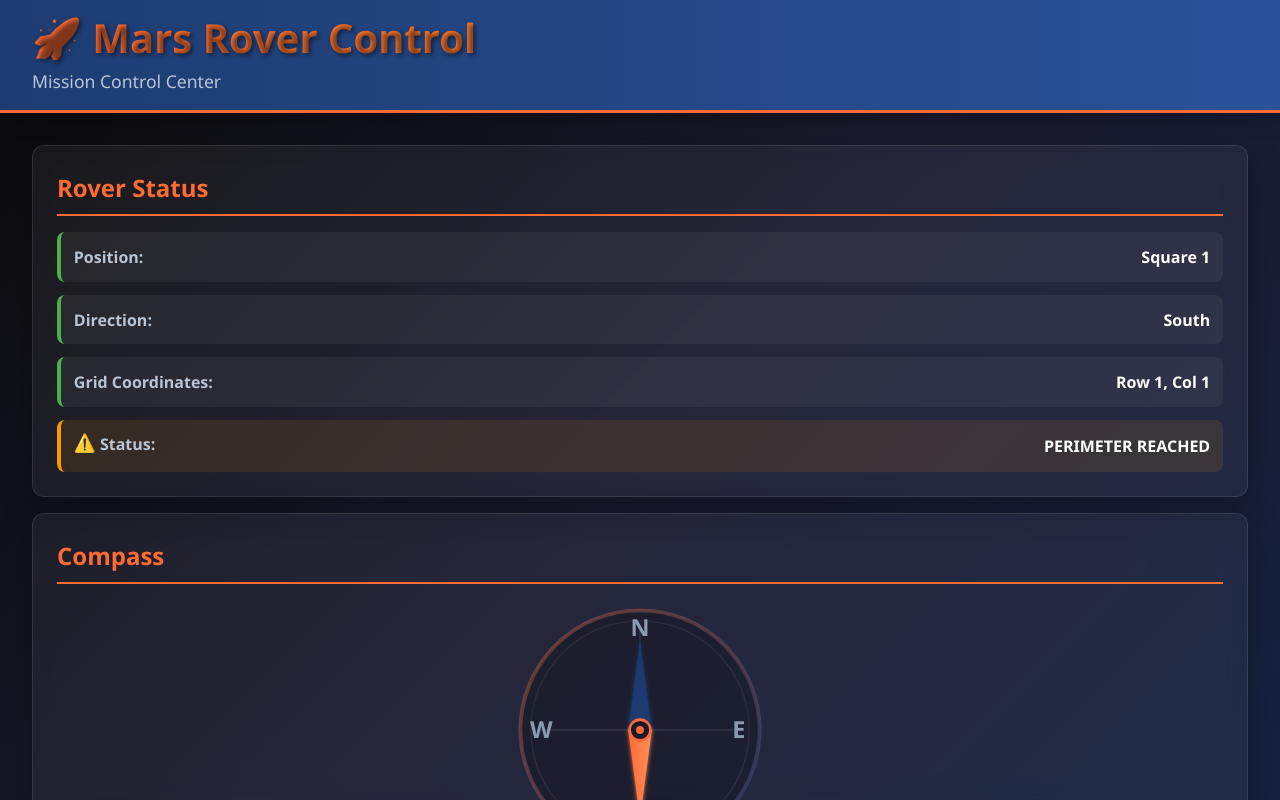
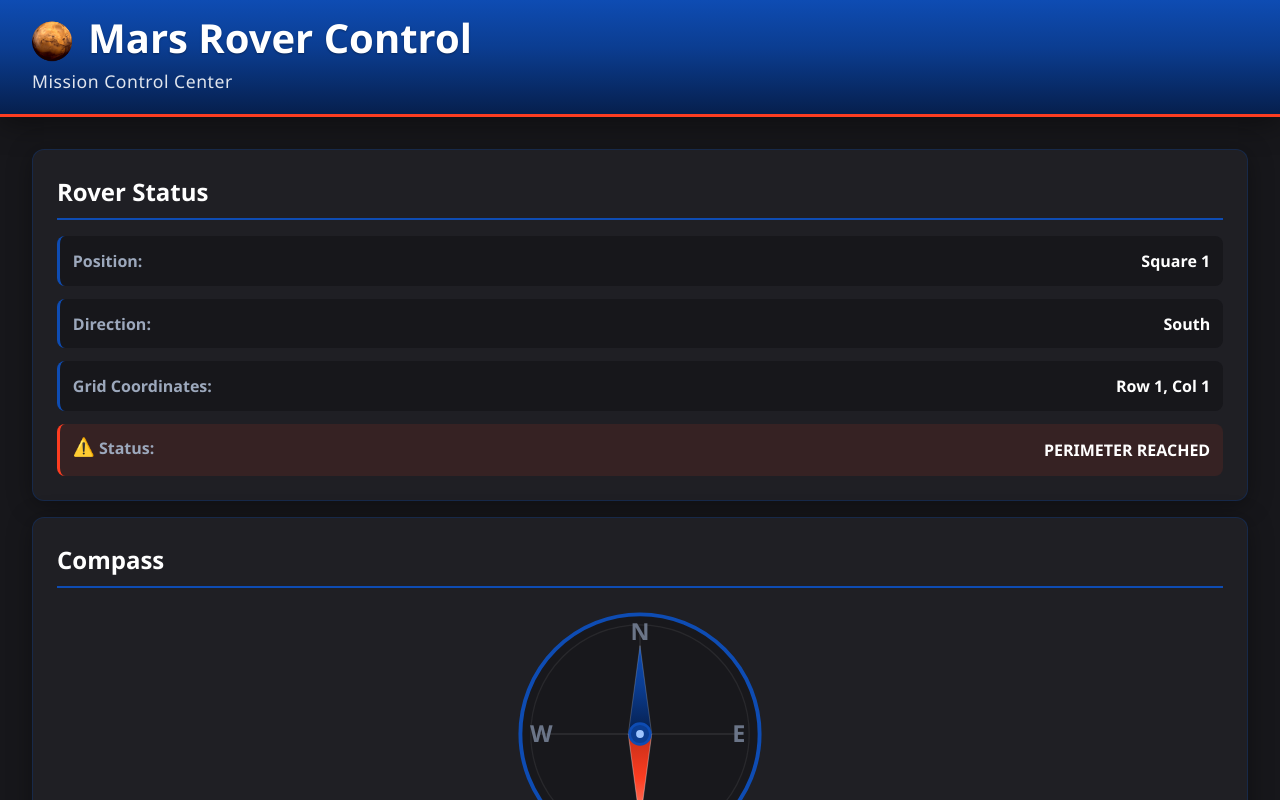
Before and after one commit to GHarding95/Mars-Rover-Control-Center, a React (Vite) app: page / in a window 1280 px wide. Built offline with nearby package versions, Linux system fonts and the light colour scheme.

Commit message:
change colour palette and general styling

```diff
--- a/src/App.css
+++ b/src/App.css
@@ -1,4 +1,25 @@
 /* Mars Rover Control - Mission Control Center Styling */
+/* NASA-inspired palette: red #FC3D21, blue #0B3D91, white #ffffff */
+
+:root {
+  --app-bg: #17171b;
+  --app-bg-lift: #23232b;
+  --app-surface: #1f1f24;
+  --app-surface-hover: #26262d;
+  --app-border: rgba(11, 61, 145, 0.35);
+  --app-border-subtle: rgba(255, 255, 255, 0.06);
+  --nasa-red: #fc3d21;
+  --nasa-red-light: #ff6a56;
+  --nasa-red-dark: #c52e18;
+  --nasa-blue: #0b3d91;
+  --nasa-blue-light: #0e4cb3;
+  --nasa-blue-dark: #061f4d;
+  --nasa-white: #ffffff;
+  --nasa-off-white: #e8eaed;
+  --nasa-muted: #9ca8bc;
+  --nasa-muted-dark: #6b7588;
+  --nasa-red-glow: rgba(252, 61, 33, 0.35);
+}
 
 /* Global Styles */
 * {
@@ -15,8 +36,8 @@ html, body {
 
 body {
   font-family: 'Segoe UI', Tahoma, Geneva, Verdana, sans-serif;
-  background: linear-gradient(135deg, #0a0a0a 0%, #1a1a2e 50%, #16213e 100%);
-  color: #ffffff;
+  background: var(--app-bg);
+  color: var(--nasa-off-white);
   min-height: 100vh;
   width: 100%;
 }
@@ -29,29 +50,44 @@ body {
   overflow-x: hidden;
 }
 
-/* Header Styles */
+/* Header — NASA blue bar; thin red accent on bottom edge */
 .app-header {
-  background: linear-gradient(90deg, #1e3c72 0%, #2a5298 100%);
-  padding: 1rem 2rem;
-  box-shadow: 0 4px 20px rgba(0, 0, 0, 0.3);
-  border-bottom: 3px solid #ff6b35;
+  background: linear-gradient(
+    180deg,
+    var(--nasa-blue-light) 0%,
+    var(--nasa-blue) 42%,
+    var(--nasa-blue-dark) 100%
+  );
+  padding: 1rem 2rem 1.25rem;
+  border-bottom: 3px solid var(--nasa-red);
+  box-shadow: 0 6px 28px rgba(0, 0, 0, 0.45);
 }
 
 .app-logo h1 {
+  display: flex;
+  align-items: center;
+  gap: 0.5rem;
   font-size: 2.5rem;
   font-weight: bold;
-  text-shadow: 2px 2px 4px rgba(0, 0, 0, 0.5);
   margin-bottom: 0.5rem;
-  background: linear-gradient(45deg, #ff6b35, #f7931e);
-  -webkit-background-clip: text;
-  -webkit-text-fill-color: transparent;
-  background-clip: text;
+  color: var(--nasa-white);
+  text-shadow: 0 1px 2px rgba(0, 0, 0, 0.35);
+}
+
+.app-logo-mars {
+  width: 1em;
+  height: 1em;
+  object-fit: contain;
+  flex-shrink: 0;
+  margin-right: 0.2em;
+  transform: translateY(0.08em);
 }
 
 .app-logo p {
   font-size: 1.1rem;
-  color: #b8c5d6;
-  font-weight: 300;
+  color: rgba(255, 255, 255, 0.88);
+  font-weight: 400;
+  letter-spacing: 0.03em;
 }
 
 /* Main Content */
@@ -88,19 +124,18 @@ body {
 
 .rover-status, .command-section, .direction-compass {
   min-width: 0;
-  background: rgba(255, 255, 255, 0.05);
-  border: 1px solid rgba(255, 255, 255, 0.1);
+  background: var(--app-surface);
+  border: 1px solid var(--app-border);
   border-radius: 12px;
   padding: 1.5rem;
-  backdrop-filter: blur(10px);
-  box-shadow: 0 8px 32px rgba(0, 0, 0, 0.3);
+  box-shadow: 0 4px 24px rgba(0, 0, 0, 0.35);
 }
 
 .rover-status h2, .command-section h2, .direction-compass h2 {
-  color: #ff6b35;
+  color: var(--nasa-white);
   margin-bottom: 1rem;
   font-size: clamp(1.15rem, 2.8vw, 1.5rem);
-  border-bottom: 2px solid #ff6b35;
+  border-bottom: 2px solid var(--nasa-blue-light);
   padding-bottom: 0.5rem;
 }
 
@@ -123,19 +158,19 @@ body {
   font-family: 'Segoe UI', Tahoma, Geneva, Verdana, sans-serif;
   font-size: clamp(14px, 3.8vw, 18px);
   font-weight: 700;
-  fill: #8a9bb0;
-  transition: fill 0.25s ease, filter 0.25s ease;
+  fill: var(--nasa-muted-dark);
+  transition: fill 0.2s ease, filter 0.2s ease;
 }
 
 .direction-compass__letter--active {
-  fill: #ff6b35;
-  filter: drop-shadow(0 0 6px rgba(255, 107, 53, 0.65));
+  fill: var(--nasa-white);
+  filter: drop-shadow(0 0 6px rgba(11, 61, 145, 0.65));
 }
 
 .direction-compass__caption {
   margin: 0;
   text-align: center;
-  color: #b8c5d6;
+  color: var(--nasa-off-white);
   font-size: clamp(0.85rem, 2vw, 1rem);
   font-weight: 600;
 }
@@ -143,7 +178,7 @@ body {
 .direction-compass__hint {
   margin: 0;
   text-align: center;
-  color: #7a8a9e;
+  color: var(--nasa-muted-dark);
   font-size: 1rem;
   font-style: italic;
   line-height: 1.35;
@@ -159,12 +194,12 @@ body {
 }
 
 .direction-compass__dir--clickable:focus-visible .direction-compass__hit {
-  stroke: rgba(255, 107, 53, 0.9);
+  stroke: var(--nasa-red);
   stroke-width: 2;
 }
 
 .direction-compass__dir--clickable:hover .direction-compass__letter:not(.direction-compass__letter--active) {
-  fill: #c8d4e4;
+  fill: var(--nasa-off-white);
 }
 
 .status-display {
@@ -179,14 +214,14 @@ body {
   gap: 0.5rem;
   justify-content: space-between;
   padding: 0.8rem;
-  background: rgba(255, 255, 255, 0.05);
+  background: var(--app-bg);
   border-radius: 8px;
-  border-left: 4px solid #4CAF50;
+  border-left: 3px solid var(--nasa-blue-light);
 }
 
 .status-item.warning {
-  border-left-color: #ff9800;
-  background: rgba(255, 152, 0, 0.1);
+  border-left-color: var(--nasa-red);
+  background: rgba(252, 61, 33, 0.1);
   display: flex;
   align-items: center;
   gap: 0.5rem;
@@ -198,12 +233,12 @@ body {
 
 .status-item .label {
   font-weight: 600;
-  color: #b8c5d6;
+  color: var(--nasa-muted);
 }
 
 .status-item .value {
   font-weight: bold;
-  color: #ffffff;
+  color: var(--nasa-white);
 }
 
 .status-item.warning .label {
@@ -212,7 +247,7 @@ body {
 
 /* Command Section */
 .command-help {
-  color: #b8c5d6;
+  color: var(--nasa-muted);
   margin-bottom: 1rem;
   font-size: 1rem;
   font-style: italic;
@@ -227,32 +262,32 @@ body {
 
 .command-input {
   padding: 0.8rem;
-  border: 2px solid rgba(255, 255, 255, 0.2);
+  border: 1px solid var(--app-border-subtle);
   border-radius: 8px;
-  background: rgba(255, 255, 255, 0.05);
-  color: #ffffff;
+  background: var(--app-bg);
+  color: var(--nasa-white);
   font-size: 1rem;
   transition: all 0.3s ease;
 }
 
 .command-input:focus {
   outline: none;
-  border-color: #ff6b35;
-  background: rgba(255, 255, 255, 0.1);
-  box-shadow: 0 0 0 3px rgba(255, 107, 53, 0.2);
+  border-color: var(--nasa-blue-light);
+  background: var(--app-surface);
+  box-shadow: 0 0 0 2px rgba(11, 61, 145, 0.35);
 }
 
 .command-input::placeholder {
-  color: #888;
+  color: var(--nasa-muted-dark);
 }
 
 .error-message {
-  background: rgba(244, 67, 54, 0.2);
-  border: 1px solid #f44336;
+  background: rgba(252, 61, 33, 0.12);
+  border: 1px solid var(--nasa-red);
   border-radius: 8px;
   padding: 1rem;
   margin-bottom: 1rem;
-  color: #ffcdd2;
+  color: var(--nasa-off-white);
 }
 
 .error-message p {
@@ -281,53 +316,58 @@ body {
 }
 
 .execute-btn {
-  background: linear-gradient(45deg, #4CAF50, #45a049);
-  color: white;
+  background: linear-gradient(45deg, var(--nasa-blue-light) 0%, var(--nasa-blue-dark) 100%);
+  color: var(--nasa-white);
+  box-shadow: inset 0 0 0 1px rgba(252, 61, 33, 0.35);
 }
 
 .execute-btn:hover {
-  background: linear-gradient(45deg, #45a049, #4CAF50);
+  background: linear-gradient(45deg, #1a5fc4 0%, var(--nasa-blue) 100%);
   transform: translateY(-2px);
-  box-shadow: 0 4px 12px rgba(76, 175, 80, 0.4);
+  box-shadow:
+    0 4px 14px rgba(11, 61, 145, 0.5),
+    inset 0 0 0 1px var(--nasa-blue-light);
 }
 
 .reset-btn {
-  background: linear-gradient(45deg, #ff6b35, #f7931e);
-  color: white;
+  background: var(--app-bg-lift);
+  color: var(--nasa-off-white);
+  border: 1px solid rgba(255, 255, 255, 0.1);
 }
 
 .reset-btn:hover {
-  background: linear-gradient(45deg, #f7931e, #ff6b35);
+  background: var(--app-surface-hover);
+  border-color: var(--nasa-blue-light);
+  color: var(--nasa-white);
   transform: translateY(-2px);
-  box-shadow: 0 4px 12px rgba(255, 107, 53, 0.4);
+  box-shadow: 0 4px 12px rgba(11, 61, 145, 0.35);
 }
 
 /* Grid Section */
 .grid-section {
   min-width: 0;
   flex: 1 1 0;
-  background: rgba(255, 255, 255, 0.05);
-  border: 1px solid rgba(255, 255, 255, 0.1);
+  background: var(--app-surface);
+  border: 1px solid var(--app-border);
   border-radius: 12px;
   padding: 0.5rem 0.5rem 1rem 0.5rem;
   margin-bottom: 0;
-  backdrop-filter: blur(10px);
-  box-shadow: 0 8px 32px rgba(0, 0, 0, 0.3);
+  box-shadow: 0 4px 24px rgba(0, 0, 0, 0.35);
   display: flex;
   flex-direction: column;
   align-items: center;
 }
 
 .grid-section h2 {
-  color: #ff6b35;
+  color: var(--nasa-white);
   margin-bottom: 0.5rem;
   font-size: 1.5rem;
-  border-bottom: 2px solid #ff6b35;
+  border-bottom: 2px solid var(--nasa-blue-light);
   padding-bottom: 0.5rem;
 }
 
 .grid-info {
-  color: #b8c5d6;
+  color: var(--nasa-muted);
   margin-bottom: 1rem;
   font-style: italic;
   font-size: 0.9rem;
@@ -345,10 +385,10 @@ body {
   display: grid;
   grid-template-columns: repeat(20, 1fr);
   gap: 2px;
-  background: rgba(255, 255, 255, 0.1);
+  background: var(--app-bg);
   padding: 0.5rem;
   border-radius: 8px;
-  border: 2px solid rgba(255, 255, 255, 0.2);
+  border: 1px solid var(--app-border);
   width: fit-content;
   max-width: none;
   margin: 0 auto;
@@ -362,8 +402,8 @@ body {
 .grid-cell {
   width: 32px;
   height: 32px;
-  background: rgba(255, 255, 255, 0.05);
-  border: 1px solid rgba(255, 255, 255, 0.1);
+  background: rgba(255, 255, 255, 0.03);
+  border: 1px solid var(--app-border-subtle);
   border-radius: 2px;
   display: flex;
   flex-direction: column;
@@ -377,27 +417,28 @@ body {
 }
 
 .grid-cell:hover {
-  background: rgba(255, 255, 255, 0.1);
+  background: var(--app-surface-hover);
   transform: scale(1.05);
 }
 
 .grid-cell.rover-here {
-  background: #4CAF50 !important;
-  border-color: #388e3c !important;
-  box-shadow: 0 0 10px #4CAF50;
+  background: var(--nasa-red) !important;
+  border-color: var(--nasa-red-dark) !important;
+  box-shadow: 0 0 10px var(--nasa-red-glow);
   position: relative;
   z-index: 1;
+  animation: roverMove 0.5s ease-in-out;
 }
 
 .grid-cell.perimeter {
-  background: rgba(255, 152, 0, 0.2);
-  border-color: #ff9800;
+  background: rgba(11, 61, 145, 0.22);
+  border-color: var(--nasa-blue-light);
 }
 
 .grid-cell.rover-here.perimeter {
-  background: linear-gradient(45deg, #ff9800, #f57c00);
-  border-color: #ff9800;
-  box-shadow: 0 0 10px rgba(255, 152, 0, 0.5);
+  background: linear-gradient(45deg, var(--nasa-red) 0%, var(--nasa-red-dark) 100%);
+  border-color: var(--nasa-red-light);
+  box-shadow: 0 0 10px var(--nasa-red-glow);
 }
 
 .grid-cell.out-of-bounds {
@@ -422,7 +463,7 @@ body {
 }
 
 .rover-arrow {
-  color: #ffffff;
+  color: var(--nasa-white);
   font-size: 12px;
   font-weight: bold;
 }
@@ -447,23 +488,24 @@ body {
   display: flex;
   align-items: center;
   gap: 0.5rem;
-  color: #b8c5d6;
+  color: var(--nasa-muted);
 }
 
 .legend-color {
   width: 20px;
   height: 20px;
   border-radius: 4px;
-  border: 1px solid rgba(255, 255, 255, 0.2);
+  border: 1px solid var(--app-border-subtle);
 }
 
 .legend-color.rover-here {
-  background: linear-gradient(45deg, #4CAF50, #45a049);
+  background: linear-gradient(45deg, var(--nasa-red) 0%, var(--nasa-red-dark) 100%);
+  border-color: var(--nasa-red-dark);
 }
 
 .legend-color.perimeter {
-  background: rgba(255, 152, 0, 0.2);
-  border-color: #ff9800;
+  background: rgba(11, 61, 145, 0.22);
+  border-color: var(--nasa-blue-light);
 }
 
 .legend-color.out-of-bounds {
@@ -473,40 +515,40 @@ body {
 
 /* History Section */
 .history-section {
-  background: rgba(255, 255, 255, 0.05);
-  border: 1px solid rgba(255, 255, 255, 0.1);
+  background: var(--app-surface);
+  border: 1px solid var(--app-border);
   border-radius: 12px;
   padding: 1.5rem;
-  backdrop-filter: blur(10px);
-  box-shadow: 0 8px 32px rgba(0, 0, 0, 0.3);
+  box-shadow: 0 4px 24px rgba(0, 0, 0, 0.35);
 }
 
 .history-section h2 {
-  color: #ff6b35;
+  color: var(--nasa-white);
   margin-bottom: 1rem;
   font-size: 1.5rem;
-  border-bottom: 2px solid #ff6b35;
+  border-bottom: 2px solid var(--nasa-blue-light);
   padding-bottom: 0.5rem;
 }
 
 .history-container {
   max-height: 300px;
   overflow-y: auto;
-  background: rgba(0, 0, 0, 0.2);
+  background: var(--app-bg);
   border-radius: 8px;
   padding: 1rem;
+  border: 1px solid var(--app-border-subtle);
 }
 
 .no-history {
-  color: #888;
+  color: var(--nasa-muted-dark);
   font-style: italic;
   text-align: center;
   padding: 2rem;
 }
 
 .history-entry {
-  background: rgba(255, 255, 255, 0.05);
-  border-left: 4px solid #4CAF50;
+  background: var(--app-surface);
+  border-left: 3px solid var(--nasa-blue-light);
   padding: 0.8rem;
   margin-bottom: 0.5rem;
   border-radius: 0 8px 8px 0;
@@ -516,6 +558,7 @@ body {
 
 .history-entry:last-child {
   margin-bottom: 0;
+  border-left-color: var(--nasa-red);
 }
 
 /* Responsive Design */
@@ -699,17 +742,17 @@ body {
 }
 
 .history-container::-webkit-scrollbar-track {
-  background: rgba(255, 255, 255, 0.1);
+  background: var(--app-surface);
   border-radius: 4px;
 }
 
 .history-container::-webkit-scrollbar-thumb {
-  background: rgba(255, 107, 53, 0.5);
+  background: rgba(11, 61, 145, 0.55);
   border-radius: 4px;
 }
 
 .history-container::-webkit-scrollbar-thumb:hover {
-  background: rgba(255, 107, 53, 0.7);
+  background: rgba(11, 61, 145, 0.75);
 }
 
 /* Animation for rover movement */
@@ -725,10 +768,6 @@ body {
   }
 }
 
-.grid-cell.rover-here {
-  animation: roverMove 0.5s ease-in-out;
-}
-
 .return-to-rover-btn {
   max-width: 420px;
   width: 100%;
@@ -738,17 +777,17 @@ body {
   font-size: 1rem;
   font-weight: 600;
   cursor: pointer;
-  background: #1e3c72;
-  color: white;
+  background: var(--nasa-blue);
+  color: var(--nasa-white);
   transition: all 0.3s ease;
-  box-shadow: 0 4px 12px rgba(30, 60, 114, 0.2);
+  box-shadow: 0 4px 12px rgba(11, 61, 145, 0.35);
   margin: 0 auto;
   display: block;
 }
 .return-to-rover-btn:hover {
-  background: #2a5298;
+  background: var(--nasa-blue-light);
   transform: translateY(-2px);
-  box-shadow: 0 6px 16px rgba(30, 60, 114, 0.3);
+  box-shadow: 0 6px 16px rgba(11, 61, 145, 0.45);
 }
 
 .warning-emoji {
--- a/src/App.tsx
+++ b/src/App.tsx
@@ -1,6 +1,7 @@
 import { useState, useEffect, useRef } from 'react';
 import { Analytics } from "@vercel/analytics/react";
 import './App.css';
+import marsLogo from './assets/Mars.png';
 import RoverStatus from './components/RoverStatus';
 import DirectionCompass from './components/DirectionCompass';
 import MissionCommands from './components/MissionCommands';
@@ -429,7 +430,10 @@ function App() {
     <div className="app">
       <header className="app-header">
         <div className="app-logo">
-          <h1>🚀 Mars Rover Control</h1>
+          <h1>
+            <img src={marsLogo} alt="" className="app-logo-mars" aria-hidden />
+            Mars Rover Control
+          </h1>
           <p>Mission Control Center</p>
         </div>
       </header>
--- a/src/components/DirectionCompass.tsx
+++ b/src/components/DirectionCompass.tsx
@@ -50,24 +50,19 @@ function DirectionCompass({ direction, onDirectionExecute }: DirectionCompassPro
           aria-label={`Compass showing rover facing ${direction}`}
         >
           <defs>
-            <linearGradient id="compass-ring" x1="0%" y1="0%" x2="100%" y2="100%">
-              <stop offset="0%" stopColor="rgba(255, 107, 53, 0.35)" />
-              <stop offset="100%" stopColor="rgba(42, 82, 152, 0.45)" />
+            <linearGradient id="compass-needle-red" x1="0%" y1="0%" x2="100%" y2="0%">
+              <stop offset="0%" stopColor="#c52e18" />
+              <stop offset="50%" stopColor="#fc3d21" />
+              <stop offset="100%" stopColor="#ff8a78" />
             </linearGradient>
-            <linearGradient id="compass-needle" x1="0%" y1="0%" x2="0%" y2="100%">
-              <stop offset="0%" stopColor="#ff8f5a" />
-              <stop offset="100%" stopColor="#ff6b35" />
+            <linearGradient id="compass-needle-blue" x1="100%" y1="0%" x2="0%" y2="0%">
+              <stop offset="0%" stopColor="#061f4d" />
+              <stop offset="55%" stopColor="#0b3d91" />
+              <stop offset="100%" stopColor="#0e4cb3" />
             </linearGradient>
-            <filter id="compass-glow" x="-50%" y="-50%" width="200%" height="200%">
-              <feGaussianBlur stdDeviation="1.5" result="blur" />
-              <feMerge>
-                <feMergeNode in="blur" />
-                <feMergeNode in="SourceGraphic" />
-              </feMerge>
-            </filter>
           </defs>
 
-          <circle cx="100" cy="100" r="92" fill="rgba(0, 0, 0, 0.22)" stroke="url(#compass-ring)" strokeWidth="3" />
+          <circle cx="100" cy="100" r="92" fill="rgba(0, 0, 0, 0.22)" stroke="#0e4cb3" strokeWidth="3" />
           <circle cx="100" cy="100" r="84" fill="none" stroke="rgba(255, 255, 255, 0.07)" strokeWidth="1" />
 
           {[0, 90, 180, 270].map((deg) => (
@@ -82,14 +77,15 @@ function DirectionCompass({ direction, onDirectionExecute }: DirectionCompassPro
             />
           ))}
 
-          <g style={{ pointerEvents: 'none' }} transform={`rotate(${needleAngle} 100 100)`} filter="url(#compass-glow)">
-            <polygon points="168,100 100,91 100,109" fill="url(#compass-needle)" />
-            <polygon points="32,100 100,91 100,109" fill="rgba(30, 60, 114, 0.9)" />
+          {/* Classic compass needle: NASA red = facing direction, NASA blue = opposite (equal lobes) */}
+          <g style={{ pointerEvents: 'none' }} transform={`rotate(${needleAngle} 100 100)`}>
+            <polygon points="168,100 100,91 100,109" fill="url(#compass-needle-red)" stroke="rgba(255, 255, 255, 0.35)" strokeWidth="0.75" strokeLinejoin="round" />
+            <polygon points="32,100 100,91 100,109" fill="url(#compass-needle-blue)" stroke="rgba(255, 255, 255, 0.2)" strokeWidth="0.75" strokeLinejoin="round" />
           </g>
 
           <g style={{ pointerEvents: 'none' }}>
-            <circle cx="100" cy="100" r="8" fill="#1a1a2e" stroke="#ff6b35" strokeWidth="2" />
-            <circle cx="100" cy="100" r="3" fill="#ff6b35" />
+            <circle cx="100" cy="100" r="8" fill="#0b3d91" stroke="#0e4cb3" strokeWidth="2" />
+            <circle cx="100" cy="100" r="3" fill="#9ec5ff" />
           </g>
 
           <g className="direction-compass__labels">
```
Also changed, not shown: src/assets/Mars.png (added), 1 other file (tests, documents, lock files or other folders).
